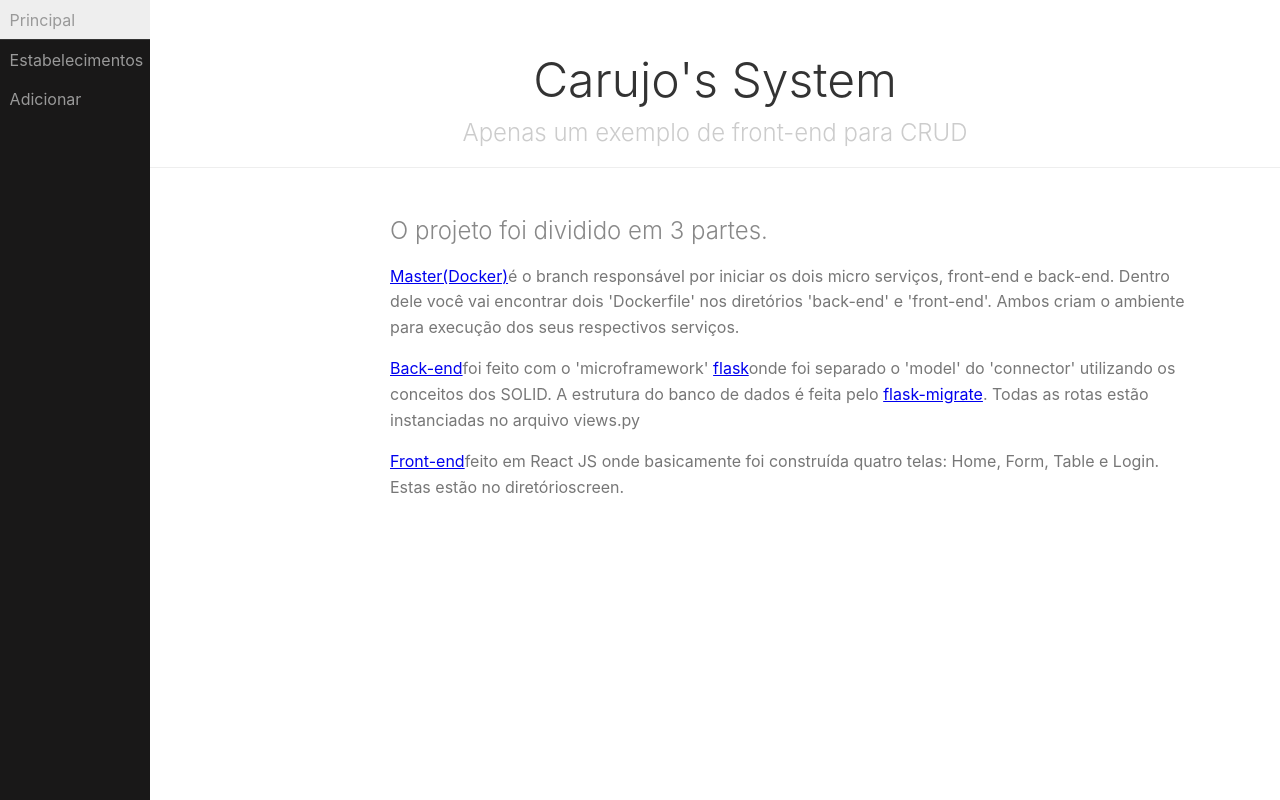
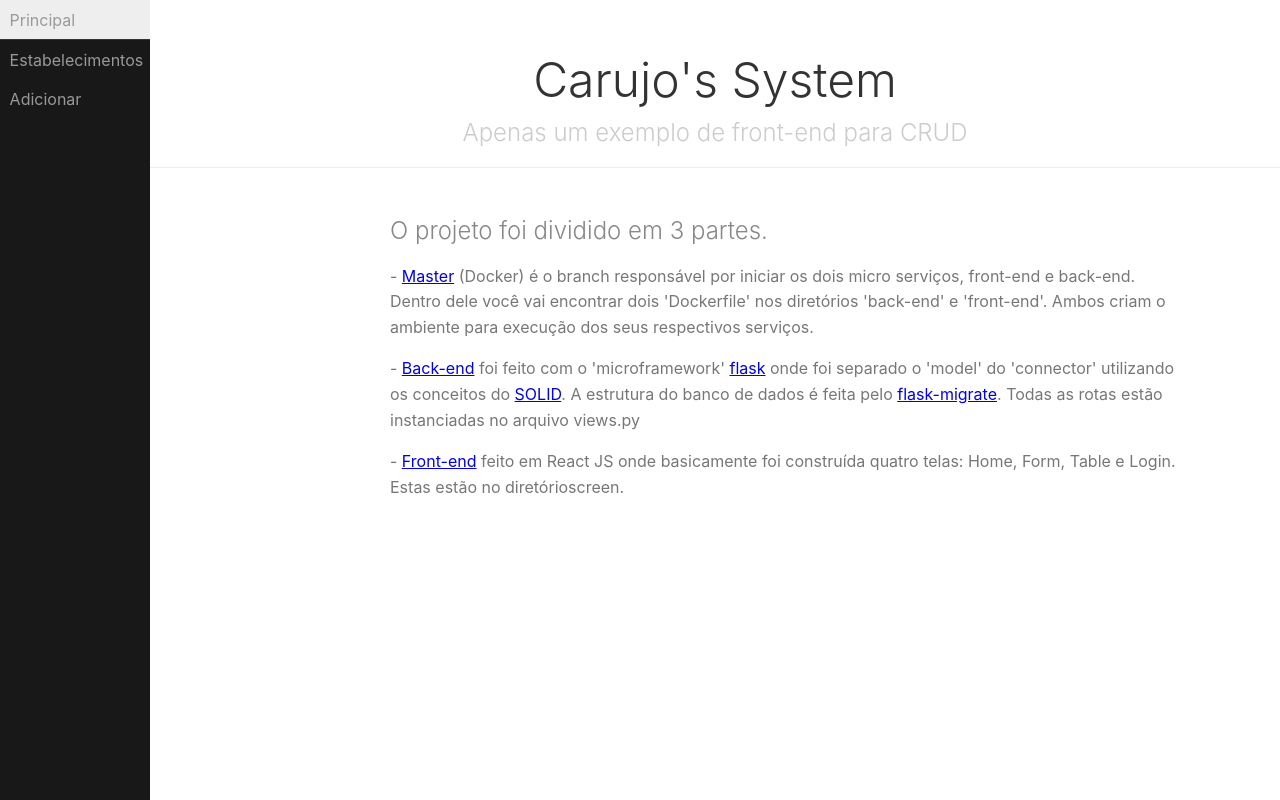
Before and after one commit to mcarujo/gerenciamento-de-estabelecimentos, a React (Create React App) app in the folder my-app/: page / in a window 1280 px wide. Built offline with nearby package versions, Linux system fonts and the light colour scheme.

Commit message:
refatorando tela HOME

```diff
--- a/my-app/src/screen/Home.js
+++ b/my-app/src/screen/Home.js
@@ -17,23 +17,28 @@ export class Home extends Component {
           <div class="content">
             <h2 class="content-subhead">O projeto foi dividido em 3 partes.</h2>
             <p>
+              {" "}
+              {"- "}
               <a href="https://github.com/mcarujo/gerenciamento-de-estabelecimentos">
-                Master(Docker)
-              </a>
-              é o branch responsável por iniciar os dois micro serviços,
-              front-end e back-end. Dentro dele você vai encontrar dois
-              'Dockerfile' nos diretórios 'back-end' e 'front-end'. Ambos criam
-              o ambiente para execução dos seus respectivos serviços.
+                Master
+              </a>{" "}
+              (Docker) é o branch responsável por iniciar os dois micro
+              serviços, front-end e back-end. Dentro dele você vai encontrar
+              dois 'Dockerfile' nos diretórios 'back-end' e 'front-end'. Ambos
+              criam o ambiente para execução dos seus respectivos serviços.
             </p>
+
             <p>
+              {" "}
+              {"- "}
               <a href="https://github.com/mcarujo/gerenciamento-de-estabelecimentos/tree/back-end">
                 Back-end
-              </a>
+              </a>{" "}
               foi feito com o 'microframework'{" "}
-              <a href="https://flask.palletsprojects.com/en/1.1.x/">flask</a>
+              <a href="https://flask.palletsprojects.com/en/1.1.x/">flask</a>{" "}
               onde foi separado o 'model' do 'connector' utilizando os conceitos
-              dos{" "}
-              <a hred="https://www.eduardopires.net.br/2013/04/orientacao-a-objeto-solid/">
+              do{" "}
+              <a href="https://www.eduardopires.net.br/2013/04/orientacao-a-objeto-solid/">
                 SOLID
               </a>
               . A estrutura do banco de dados é feita pelo{" "}
@@ -46,9 +51,11 @@ export class Home extends Component {
               </a>
             </p>
             <p>
+              {" "}
+              {"- "}
               <a href="https://github.com/mcarujo/gerenciamento-de-estabelecimentos/tree/front-end">
                 Front-end
-              </a>
+              </a>{" "}
               feito em <a hred="https://reactjs.org/">React JS</a> onde
               basicamente foi construída quatro telas: Home, Form, Table e
               Login. Estas estão no diretório
```
